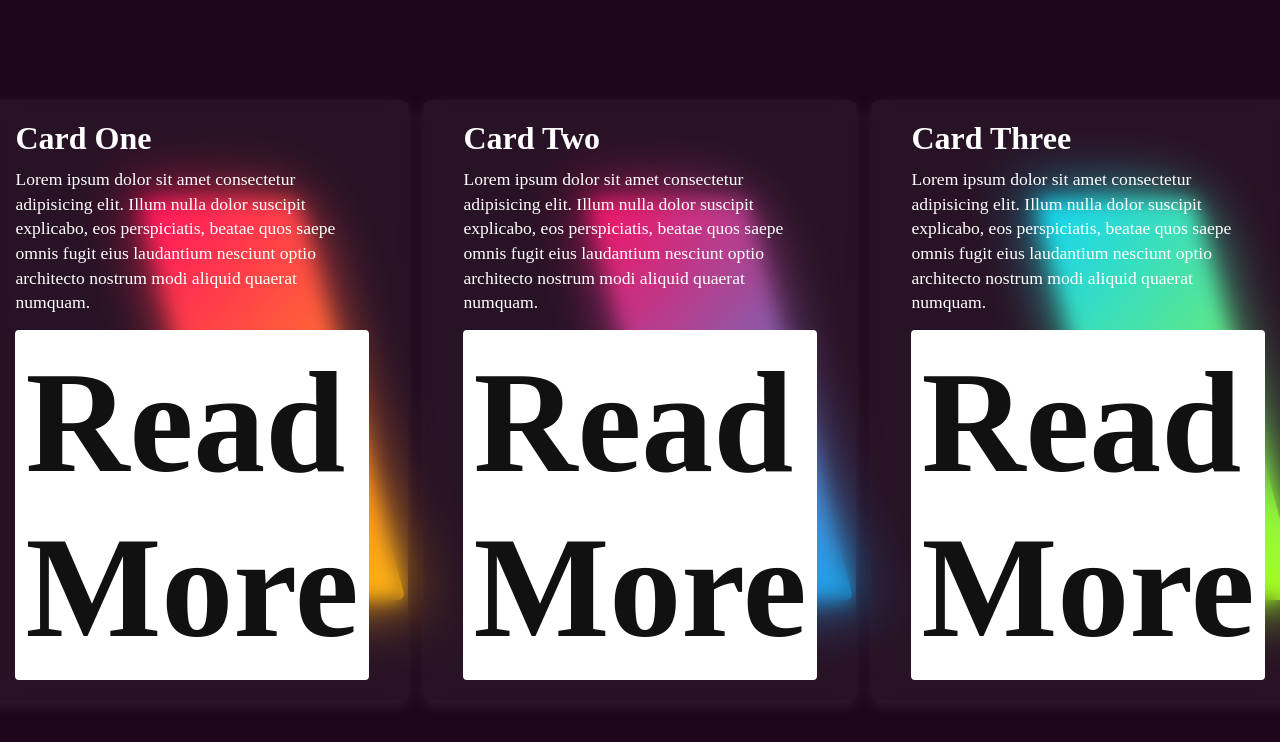
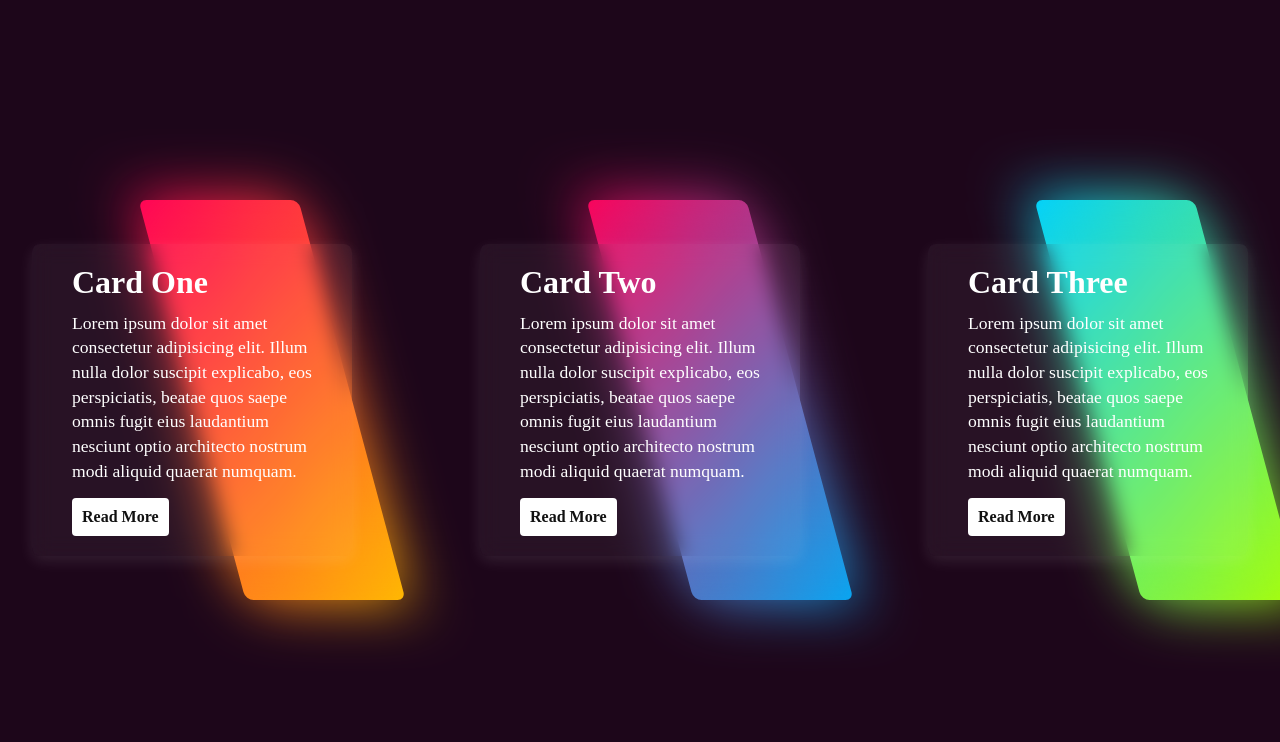
Before and after one commit to wesleydesouza/glassNeon, a plain HTML site: page index.html in a window 1280 px wide. Shown: the top 742 px of the page. Drawn offline with Linux system fonts and the light colour scheme.

Commit message:
fix: ajusta botao

```diff
--- a/style.css
+++ b/style.css
@@ -185,10 +185,11 @@ padding: 60px 40px;
 
 .container .box .content a{
  display: inline-block;
- font-size: 9em;
+ font-size: 16px;
  color: #111;
  background: #fff;
  padding: 10px;
+
  border-radius: 4px;
  text-decoration: none;
  font-weight: 700;
```
